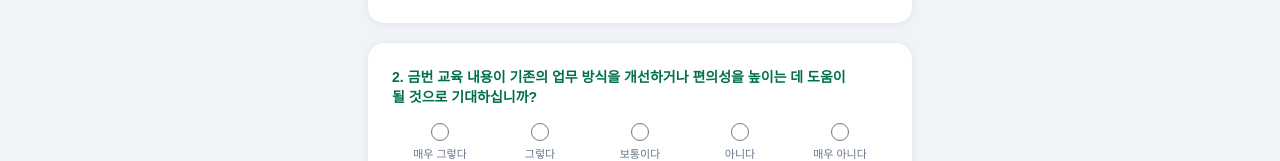
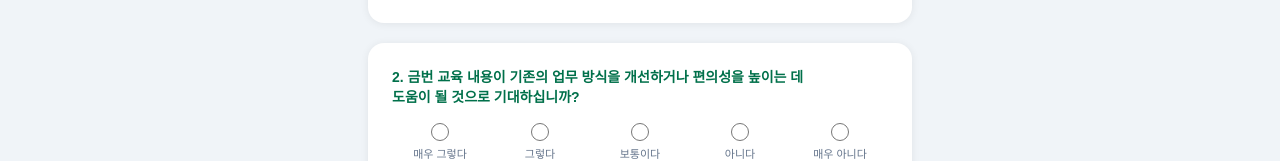
Before and after one commit to juicylucy98/DX-, a Next.js app: page /survey/1 in a window 1280 px wide. Shown: the part 420-581 px from the top of the page. Built offline with nearby package versions, Linux system fonts and the light colour scheme.

Commit message:
Keep 도움이 될 것으로 on same line (whitespace-nowrap)

```diff
--- a/src/app/survey/[session]/page.tsx
+++ b/src/app/survey/[session]/page.tsx
@@ -136,7 +136,7 @@ export default function SurveyPage() {
           {/* Q2 */}
           <RadioGroup
             questionNum="2."
-            label={<>금번 교육 내용이 기존의 업무 방식을 개선하거나 편의성을 높이는 데 도움이<br className="hidden sm:block" />될 것으로 기대하십니까?</>}
+            label={<>금번 교육 내용이 기존의 업무 방식을 개선하거나 편의성을 높이는 데<br className="hidden sm:block" /><span className="whitespace-nowrap">도움이 될 것으로 기대하십니까?</span></>}
             options={Q2_OPTIONS}
             value={q2}
             onChange={setQ2}
```
